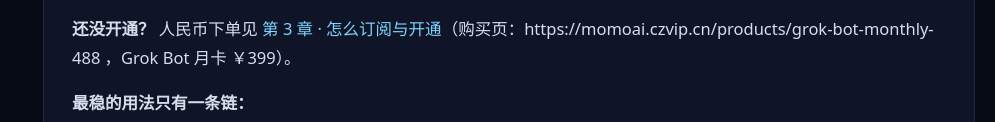
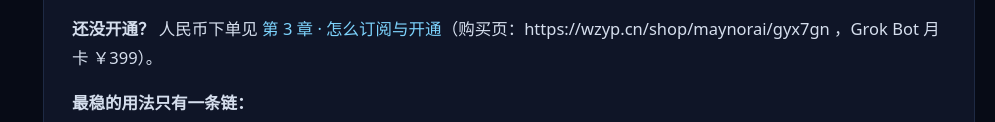
Before and after one commit to xianyu110/grokbot, a plain HTML site: page docs/index.html in a window 1280 px wide. Shown: the part 1790-1912 px from the top of the page, without its empty margins (285-1280 px from the left). Drawn offline with Linux system fonts and the light colour scheme.

Commit message:
Replace Grok Bot purchase link with wzyp.cn
Swap https://momoai.czvip.cn/products/grok-bot-monthly-488
to https://wzyp.cn/shop/maynorai/gyx7gn in README and GitHub Pages docs.

```diff
--- a/docs/index.html
+++ b/docs/index.html
@@ -93,7 +93,7 @@
       <div class="cta">
         <a class="btn primary" href="#3-怎么订阅与开通">怎么订阅</a>
         <a class="btn" href="#1-10-分钟上手">10 分钟上手</a>
-        <a class="btn" href="https://momoai.czvip.cn/products/grok-bot-monthly-488" target="_blank" rel="noopener">人民币开通 Grok Bot</a>
+        <a class="btn" href="https://wzyp.cn/shop/maynorai/gyx7gn" target="_blank" rel="noopener">人民币开通 Grok Bot</a>
         <a class="btn" href="https://github.com/xianyu110/grokbot" target="_blank" rel="noopener">GitHub 仓库</a>
       </div>
     </div>
@@ -236,7 +236,7 @@
 </tr>
 </tbody>
 </table>
-<p><strong>还没开通？</strong> 人民币下单见 <a href="#3-怎么订阅与开通">第 3 章 · 怎么订阅与开通</a>（购买页：https://momoai.czvip.cn/products/grok-bot-monthly-488 ，Grok Bot 月卡 ￥399）。</p>
+<p><strong>还没开通？</strong> 人民币下单见 <a href="#3-怎么订阅与开通">第 3 章 · 怎么订阅与开通</a>（购买页：https://wzyp.cn/shop/maynorai/gyx7gn ，Grok Bot 月卡 ￥399）。</p>
 <p><strong>最稳的用法只有一条链：</strong></p>
 <pre><code class="language-text">窄职责 Bot → 手动跑通一次 → 存成 Skill → Test run → 再开 Routine
 </code></pre>
@@ -339,7 +339,7 @@
 <p>适合：有外卡、能直连官方支付、希望账号完全自有。</p>
 <h3 id="32">3.2 推荐购买通道（本教程对接）</h3>
 <p>人民币下单走本教程对接页（2026-10-14 复核仍可下单）：</p>
-<p><strong>购买链接：<a href="https://momoai.czvip.cn/products/grok-bot-monthly-488">https://momoai.czvip.cn/products/grok-bot-monthly-488</a></strong></p>
+<p><strong>购买链接：<a href="https://wzyp.cn/shop/maynorai/gyx7gn">https://wzyp.cn/shop/maynorai/gyx7gn</a></strong></p>
 <table>
 <thead>
 <tr>
@@ -389,7 +389,7 @@
 <p><em>发卡网购买页示意（截图可能仍显示旧价；下单以页面实时标价为准，当前为 ￥399）</em></p>
 <h4 id="_3">下单步骤（照着点）</h4>
 <ol>
-<li>打开 https://momoai.czvip.cn/products/grok-bot-monthly-488  </li>
+<li>打开 https://wzyp.cn/shop/maynorai/gyx7gn  </li>
 <li>确认标题含「Grok Bot」、价格为 <strong>￥399</strong>（若页面改价，以页面为准）  </li>
 <li>填写<strong>常用邮箱</strong>（收货 / 查单）  </li>
 <li>购买数量一般填 <code>1</code>  </li>
@@ -922,7 +922,7 @@
 <hr />
 <h2 id="17-faq">17. FAQ</h2>
 <p><strong>怎么用人民币订阅？</strong><br />
-见 <a href="#3-怎么订阅与开通">第 3 章</a>。购买页：https://momoai.czvip.cn/products/grok-bot-monthly-488 （Grok Bot 月卡 ￥399；以页面实时标价为准）。</p>
+见 <a href="#3-怎么订阅与开通">第 3 章</a>。购买页：https://wzyp.cn/shop/maynorai/gyx7gn （Grok Bot 月卡 ￥399；以页面实时标价为准）。</p>
 <p><strong>关电脑还能干活吗？</strong><br />
 能。工作在云端。</p>
 <p><strong>每个 Bot 一台电脑吗？</strong><br />
```
Also changed, not shown: 2 other files.
